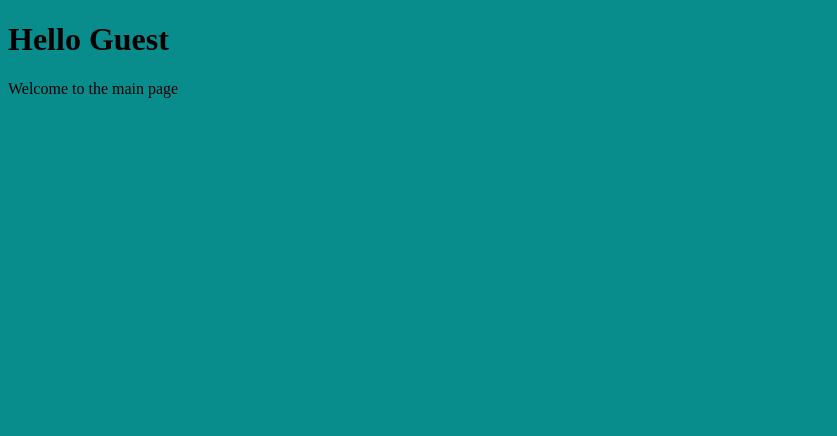
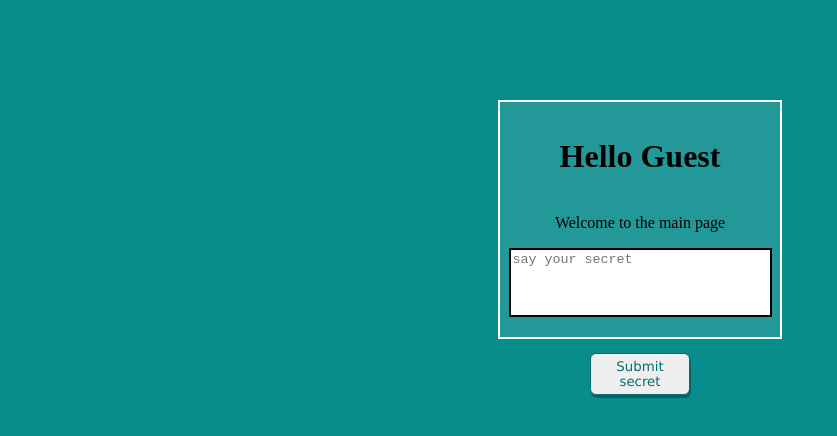
Before and after one commit to kashef7/reactProject, a React (Create React App) app in the folder my-app/: page /main in a window 1280 px wide. Shown: the top 436 px of the page, without its empty margins (0-837 px from the left). Built offline with nearby package versions, Linux system fonts and the light colour scheme.

Commit message:
changed the main page to display a textarea to add secret and added a button to it but nothing works yet

```diff
--- a/my-app/public/styles.css
+++ b/my-app/public/styles.css
@@ -2,10 +2,23 @@ body {
     background-color: rgb(9, 140, 140);
 }
 
-.container {
+.container{
     display: grid;
     place-items: center;
     margin-top: 100px;
+}
+
+
+.secret{
+    border: 2px solid white;
+    background-color: rgba(255, 255, 255, 0.1);
+    width: 250px;
+    height: 200px;
+    display: grid;
+    justify-items: center;
+    padding: 15px;
+    padding-bottom: 20px ;
+    margin-bottom: 10px;
 }
 
 .form {
@@ -15,7 +28,7 @@ body {
     border: 2px solid white; /* Corrected border syntax */
     padding: 10px;
     width: 250px;
-    background-color: rgba(255, 255, 255, 0.1); /* Optional: add a background color for contrast */
+    background-color: rgba(255, 255, 255, 0.1);
 }
 
 .header {
@@ -33,6 +46,11 @@ input{
     font-weight: bolder;
 }
 
+textarea {
+    resize: none;
+    border: solid 2px black;
+}
+
 button{
     width: 100px;
     margin-left: 23%;
@@ -43,6 +61,10 @@ button{
     padding: 5px;
     box-shadow: 1px  3px  rgba(0, 0, 0, 0.296);
     font-family:'Lucida Sans', 'Lucida Sans Regular', 'Lucida Grande', 'Lucida Sans Unicode', Geneva, Verdana, sans-serif;
+}
+
+.secretButton{
+    margin-left: 0;
 }
 
 button:hover{
--- a/my-app/src/components/pages/mainPage.jsx
+++ b/my-app/src/components/pages/mainPage.jsx
@@ -6,9 +6,14 @@ export default function MainPage() {
     const { username } = location.state || { username: 'Guest' };
 
     return (
-        <div>
+        <div className='container'>
+            <div className='secret'>
             <h1>Hello {username}</h1>
             <p>Welcome to the main page</p>
+            <textarea rows="4" cols="30" placeholder='say your secret' type='text' />
+            </div>
+
+            <button className='secretButton'>Submit secret</button>
         </div>
     );
 }
```
